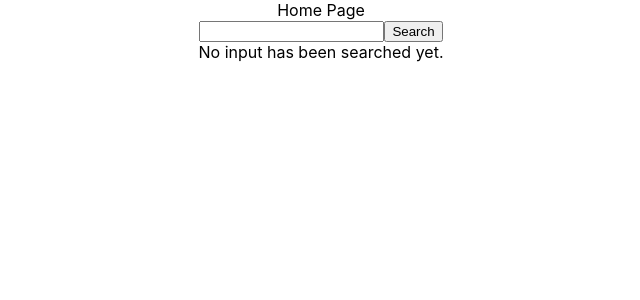
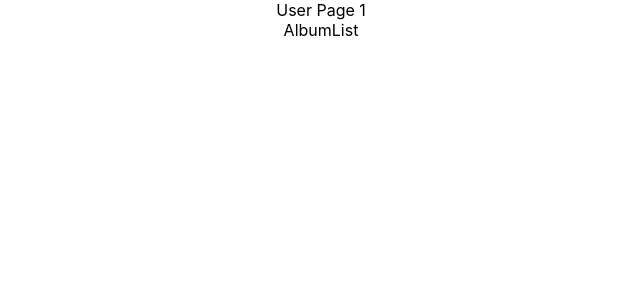
Before and after one commit to timluu/javascript-coding-challenge, a React (Create React App) app: page /user/1 in a window 1280 px wide. Shown: the top 300 px of the page, without its empty margins (319-959 px from the left). Built offline with nearby package versions, Linux system fonts and the light colour scheme.

Commit message:
initialize structure for user homepage

```diff
--- a/src/App.jsx
+++ b/src/App.jsx
@@ -3,9 +3,9 @@ import {
     BrowserRouter as Router,
     Switch,
     Route,
-    Link,
 } from 'react-router-dom';
-import Home from './components/HomePage/Home';
+import HomePage from './components/HomePage/index';
+import UserPage from './components/UserPage/index';
 import './App.css';
 
 
@@ -14,7 +14,12 @@ class App extends React.Component {
         return (
             <Router>
                 <div className="App">
-                    <Home />
+                    <Switch>
+                        <Route path='/user/:id' component={UserPage} />
+                        <Route path='/'>
+                            <HomePage />
+                        </Route>
+                    </Switch>
                 </div>
             </Router>
         )
--- a/src/components/HomePage/User.jsx
+++ b/src/components/HomePage/User.jsx
@@ -1,4 +1,5 @@
 import React from 'react';
+import { Link } from 'react-router-dom';
 
 const User = (props) => {
     const { users } = props;
@@ -19,11 +20,11 @@ const User = (props) => {
         <div>
             {users.map(user => {
                 return (
-                    <div>
+                    <Link to={`/user/${user.id}`}>
                         <div>{user.name}</div>
                         <div>{user.company.name}</div>
                         <div>{user.company.catchPhrase}</div>
-                    </div>
+                    </Link>
                 )
             })}
         </div>
--- a/src/components/HomePage/Home.jsx
+++ b/src/components/HomePage/index.jsx
@@ -3,7 +3,7 @@ import Title from './Title';
 import SearchBar from './SearchBar';
 import User from './User';
 
-class Home extends React.Component {
+class HomePage extends React.Component {
     constructor(props) {
         super(props)
         this.state = {
@@ -58,4 +58,4 @@ class Home extends React.Component {
     }
 };
 
-export default Home;
+export default HomePage;
--- /dev/null
+++ b/src/components/UserPage/AlbumList.jsx
@@ -0,0 +1,11 @@
+import React from 'react';
+
+const AlbumList = () => {
+    return (
+        <div>
+            {"AlbumList"}
+        </div>
+    )
+}
+
+export default AlbumList;
--- /dev/null
+++ b/src/components/UserPage/PhotoList.jsx
@@ -0,0 +1,11 @@
+import React from 'react';
+
+const PhotoList = () => {
+    return (
+        <div>
+            {"PhotoList"}
+        </div>
+    )
+}
+
+export default PhotoList;
--- /dev/null
+++ b/src/components/UserPage/Title.jsx
@@ -0,0 +1,10 @@
+import React from 'react';
+
+const Title = (props) => {
+    const { id } = props;
+    return (
+        <div>{`User Page ${id}`}</div>
+    )
+};
+
+export default Title;
--- /dev/null
+++ b/src/components/UserPage/index.jsx
@@ -0,0 +1,34 @@
+import React from 'react';
+import Title from './Title';
+import AlbumList from './AlbumList';
+import PhotoList from './PhotoList';
+
+class UserPage extends React.Component {
+    constructor(props) {
+        super(props);
+        this.state = {
+            id: props.match.params.id,
+            albums: [],
+            currentAlbumId: null,
+            photos: [],
+        }
+    }
+
+    render() {
+        const {
+            currentAlbumId,
+            id,
+        } = this.state;
+        return (
+            <div>
+                <Title id={id}/>
+                {currentAlbumId === null ?
+                    <AlbumList /> :
+                    <PhotoList />
+                }
+            </div>
+        )
+    }
+};
+
+export default UserPage;
```
